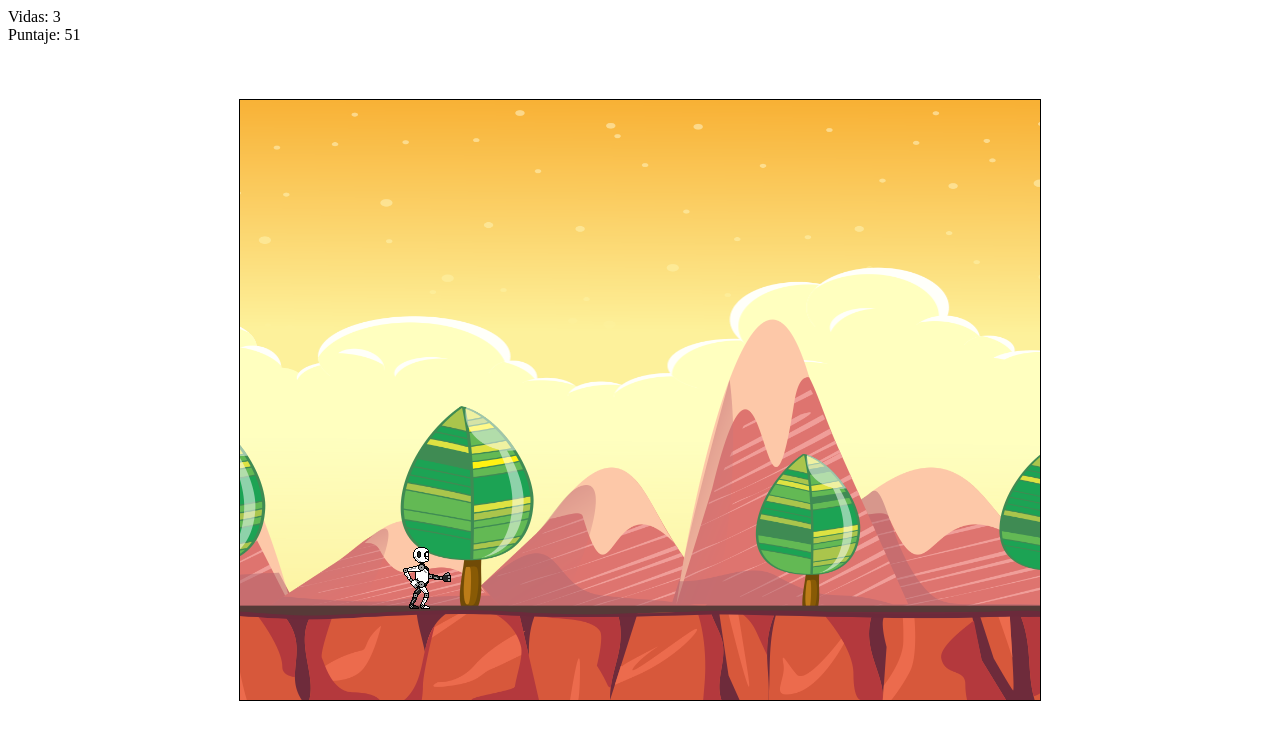
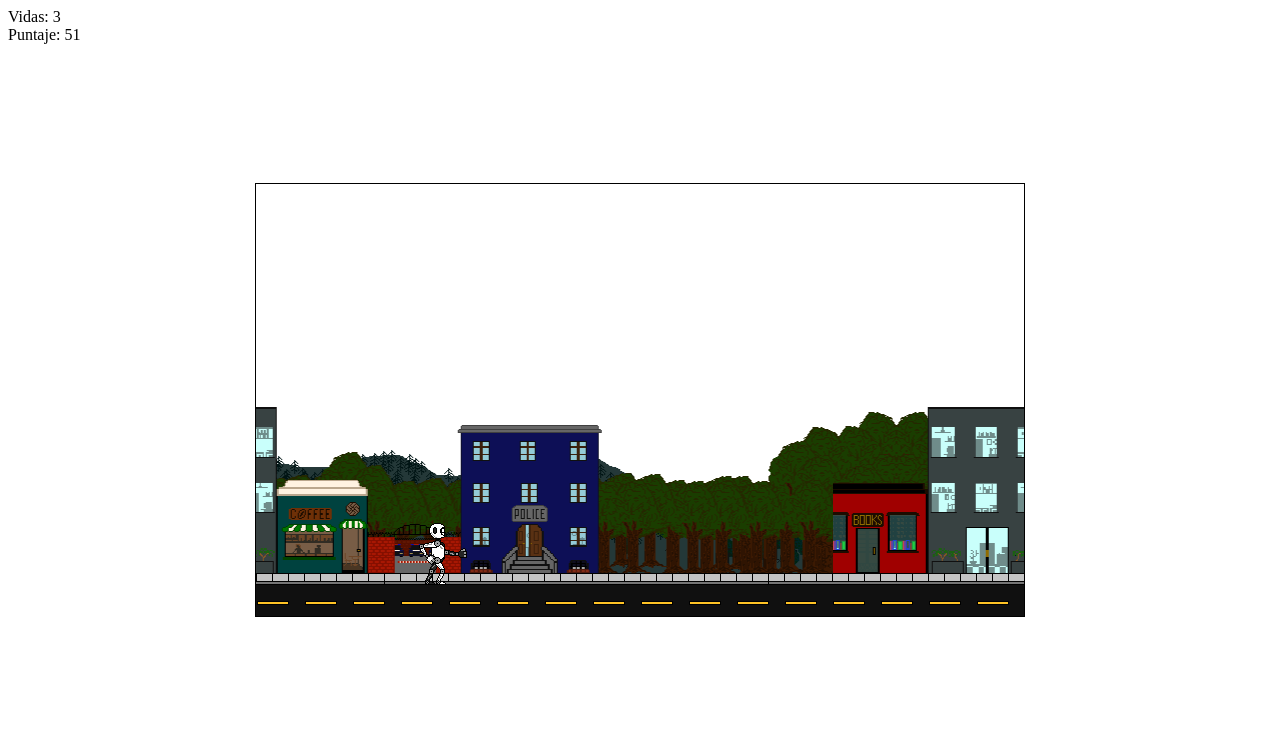
Before and after one commit to RodrigoH95/robot-game, a plain HTML site: page index.html in a window 1280 px wide. Drawn offline with Linux system fonts and the light colour scheme; animation ran at ten frames a second.

Commit message:
nuevas imagenes de fondo, corrección de detalles menores

```diff
--- a/background.js
+++ b/background.js
@@ -43,7 +43,6 @@ class Background {
   update() {
     for (const layer of this.layers) {
       layer.x -= this.gameSpeed * layer.speed;
-      if (layer.x == -this.layerWidth) layer.x = 0;
+      if (layer.x <= -this.layerWidth) layer.x = 0};
     }
   }
-}
--- a/loader.js
+++ b/loader.js
@@ -32,7 +32,7 @@ class Loader {
 
   static checkGameStart() {
     if (!this.resourcesToLoad) {
-      this.game.init(800, 600);
+      this.game.init(768, 432);
     }
   }
 }
--- a/main.js
+++ b/main.js
@@ -32,9 +32,21 @@ const resources = [
   {
     id: "5", src: "./img/5.png"
   },
+  {
+    id: "ciudad", src: "./img/ciudad.png"
+  },
+  {
+    id: "suelo", src: "./img/suelo.png"
+  },
+  {
+    id: "paisaje1", src: "./img/paisaje_1.png"
+  },
+  {
+    id: "paisaje2", src: "./img/paisaje_2.png"
+  },
 ]
 
-const game = new Game({speed: 5, groundHeight: 155});
+const game = new Game({speed: 5, groundHeight: 95});
 window.loader = Loader;
 loader.setGame(game);
 loader.loadResources(resources); // Carga recursos e inicia juego al terminar
--- a/scene.js
+++ b/scene.js
@@ -10,7 +10,7 @@ class Scene {
       enemies: [],
       projectiles: []
     }
-    this.layers = [1, 2, 3, 4, 5]; // Nombre de cada capa del fondo
+    this.layers = ["paisaje2", "paisaje1", "ciudad", "suelo"]; // Nombre de cada capa del fondo
   }
 
   startBackground(speed) {
--- a/style.css
+++ b/style.css
@@ -5,3 +5,7 @@
   transform: translate(-50%, -50%);
   outline: 1px solid black;
 }
+
+* {
+  image-rendering: pixelated;
+}
```
Also changed, not shown: img/ciudad.png (added), img/paisaje_1.png (added), img/paisaje_2.png (added), img/suelo.png (added).
